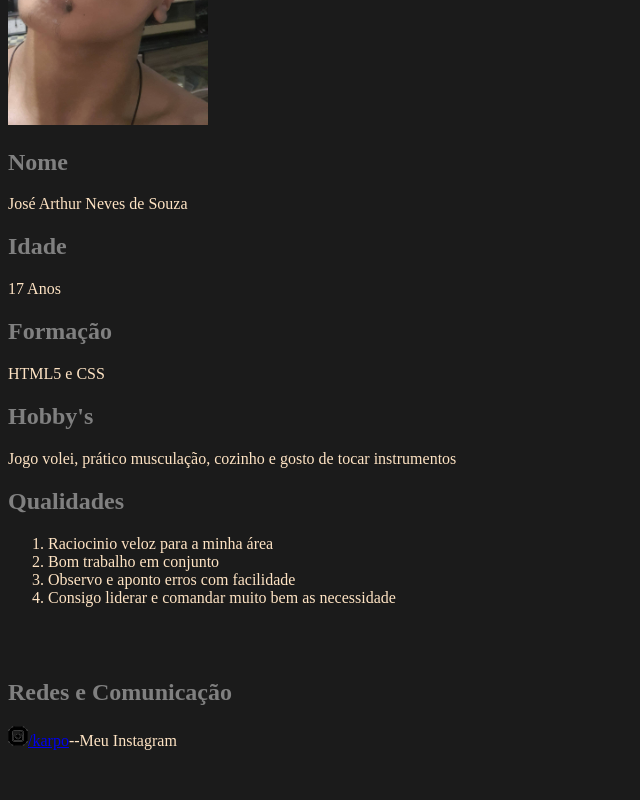
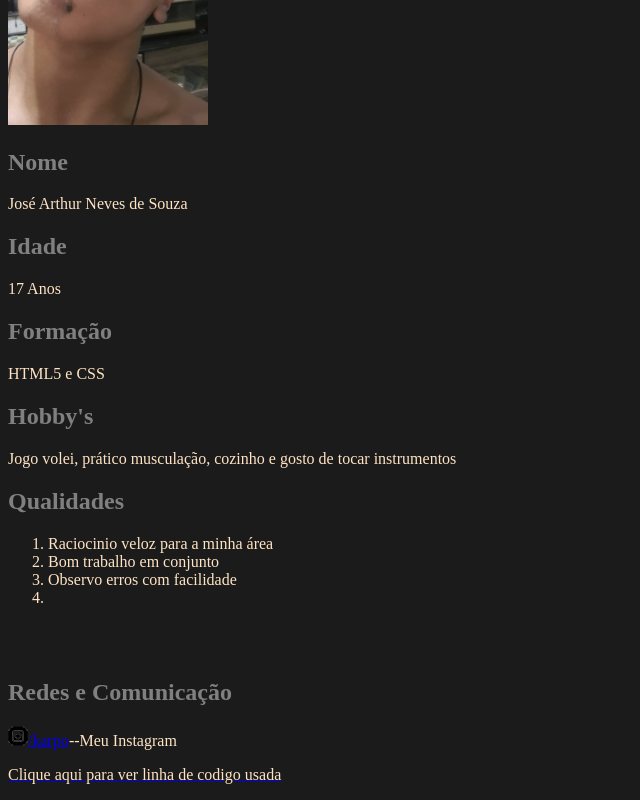
Before and after one commit to Kapralt/Portifolio-2, a plain HTML site: page index.html in a window 1280 px wide. Shown: the part 311-1111 px from the top of the page, without its empty margins (0-640 px from the left). Before the commit the page ends 1077 px from the top, so only its background shows below. Drawn offline with Linux system fonts and the light colour scheme.

Commit message:
Update index.html

```diff
--- a/index.html
+++ b/index.html
@@ -21,12 +21,13 @@
     <ol>
         <li>Raciocinio veloz para a minha área</li>
         <li>Bom trabalho em conjunto</li>
-        <li>Observo e aponto erros com facilidade</li>
-        <li>Consigo liderar e comandar muito bem as necessidade</li>
+        <li>Observo erros com facilidade</li>
+        <li></li>
     </ol>
     <br>
     <br>
     <h2>Redes e Comunicação</h2>
     <p><img src="imagens/icone-instagram.png" /><a href="https://www.instagram.com/karpo505" target="_blank">/karpo</a>--Meu Instagram</p>
+    <a href="index2.html"><p>Clique aqui para ver linha de codigo usada</p></a>
 </body>
 </html>
```
